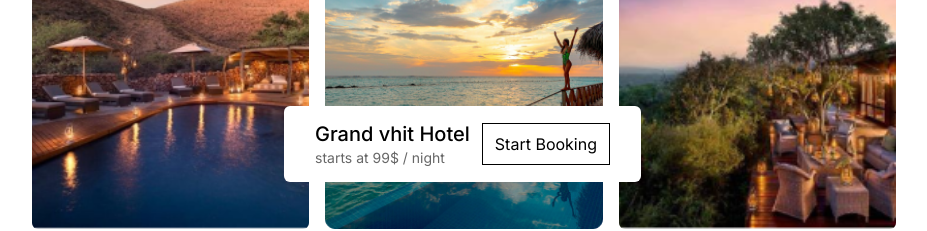
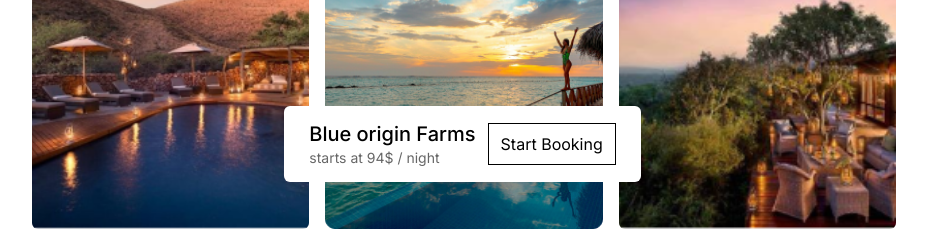
Before and after one commit to smalik21/Luxury_Hotel, a Next.js app: page /explore in a window 1280 px wide. Shown: the part 1460-1691 px from the top of the page, without its empty margins (176-1103 px from the left). Built offline with nearby package versions, Linux system fonts and the light colour scheme.

Commit message:
carousel

```diff
--- a/src/components/explore/FeaturedHotels.jsx
+++ b/src/components/explore/FeaturedHotels.jsx
@@ -1,40 +1,122 @@
-import React from 'react';
-import { PiLessThanBold } from "react-icons/pi";
-import { PiGreaterThanBold } from "react-icons/pi";
+"use client";
+
+import React, { useState } from 'react';
+import { PiLessThanBold, PiGreaterThanBold } from "react-icons/pi";
+
+const hotels = [
+  {
+    id: 1,
+    name: "Blue origin Farms",
+    location: "Jarata, Indonesia",
+    price: "94$ / night",
+    images: [
+      "./Explore/Rectangle 5037.png",
+      "./Explore/Rectangle 5039.png",
+      "./Explore/Rectangle 5042.png",
+      "./Explore/Rectangle 5041.png",
+      "./Explore/Rectangle 5038.png",
+      "./Explore/Rectangle 5040.png"
+    ]
+  },
+  {
+    id: 2,
+    name: "Red origin Farms",
+    price: "95$",
+    images: [
+      "./Explore/Rectangle 5042.png",
+      "./Explore/Rectangle 5039.png",
+      "./Explore/Rectangle 5037.png",
+      "./Explore/Rectangle 5040.png",
+      "./Explore/Rectangle 5038.png",
+      "./Explore/Rectangle 5041.png",
+    ]
+  },
+  {
+    id: 3,
+    name: "Green origin Farms",
+    price: "96$",
+    images: [
+      "./Explore/Rectangle 5039.png",
+      "./Explore/Rectangle 5041.png",
+      "./Explore/Rectangle 5040.png",
+      "./Explore/Rectangle 5037.png",
+      "./Explore/Rectangle 5038.png",
+      "./Explore/Rectangle 5042.png",
+    ]
+  },
+  {
+    id: 4,
+    name: "Black origin Farms",
+    price: "97$",
+    images: [
+      "./Explore/Rectangle 5042.png",
+      "./Explore/Rectangle 5039.png",
+      "./Explore/Rectangle 5040.png",
+      "./Explore/Rectangle 5038.png",
+      "./Explore/Rectangle 5037.png",
+      "./Explore/Rectangle 5041.png",
+    ]
+  },
+  {
+    id: 5,
+    name: "Gray origin Farms",
+    price: "98$",
+    images: [
+      "./Explore/Rectangle 5039.png",
+      "./Explore/Rectangle 5037.png",
+      "./Explore/Rectangle 5038.png",
+      "./Explore/Rectangle 5041.png",
+      "./Explore/Rectangle 5042.png",
+      "./Explore/Rectangle 5040.png"
+    ]
+  },
+];
 
 const FeaturedHotels = () => {
+  const [currentIndex, setCurrentIndex] = useState(0);
+
+  const handlePrevClick = () => {
+    setCurrentIndex((prevIndex) => (prevIndex - 1 + hotels.length) % hotels.length);
+  };
+
+  const handleNextClick = () => {
+    setCurrentIndex((prevIndex) => (prevIndex + 1) % hotels.length);
+  };
+
+  const getVisibleImages = () => {
+    const hotel = hotels[currentIndex];
+    return hotel.images.map((image, index) => (
+      <img key={index} src={image} alt={`Featured hotel ${index + 1}`} className="w-full h-full object-cover rounded-md" />
+    ));
+  };
+
   return (
     <div className="w-full p-4 mt-14">
-      <div className=" max-w-4xl mx-auto p-4">
+      <div className="max-w-4xl mx-auto p-4">
         <div className="flex flex-col md:flex-row justify-between items-center mb-4">
           <div className="flex flex-col justify-center mb-4 md:mb-0">
             <h1 className="text-3xl text-black font-bold">Featured Hotels</h1>
             <p className="text-black text-sm">2000+ hotels</p>
           </div>
           <div className="flex gap-2 items-center justify-center">
-            <button aria-label="Previous">
+            <button aria-label="Previous" onClick={handlePrevClick}>
               <div className="bg-white text-black border border-black rounded-md w-9 h-7 flex items-center justify-center">
                 <PiLessThanBold />
               </div>
             </button>
-            <button aria-label="Next">
+            <button aria-label="Next" onClick={handleNextClick}>
               <div className="bg-black text-white border border-black rounded-md w-9 h-7 flex items-center justify-center">
                 <PiGreaterThanBold />
               </div>
             </button>
           </div>
         </div>
-        <div className="grid grid-cols-1 sm:grid-cols-2 md:grid-cols-3 gap-4 relative">
-          <img src="./Explore/Rectangle 5037.png" alt="Featured hotel 1" className="w-full h-full object-cover rounded-md" />
-          <img src="./Explore/Rectangle 5039.png" alt="Featured hotel 2" className="w-full h-full object-cover rounded-md" />
-          <img src="./Explore/Rectangle 5042.png" alt="Featured hotel 3" className="w-full h-full object-cover rounded-md" />
-          <img src="./Explore/Rectangle 5041.png" alt="Featured hotel 4" className="w-full h-full object-cover rounded-md" />
-          <img src="./Explore/Rectangle 5038.png" alt="Featured hotel 5" className="w-full h-full object-cover rounded-md" />
-          <img src="./Explore/Rectangle 5040.png" alt="Featured hotel 6" className="w-full h-full object-cover rounded-md" />
+        <div className="grid grid-cols-1 sm:grid-cols-2 md:grid-cols-3 gap-4 relative transition-transform duration-500 ease-in-out">
+          {getVisibleImages()}
           <div className="absolute flex items-center justify-center gap-3 w-[90%] sm:w-[357px] h-[76px] top-[85%] left-[5%] sm:top-[606px] sm:left-[252px] rounded-md bg-white">
             <div className="flex flex-col justify-center">
-              <h3 className="text-lg sm:text-xl font-medium text-black">Grand vhit Hotel</h3>
-              <p className="text-sm sm:text-md text-[#00000099]">starts at 99$ / night</p>
+              <h3 className="text-lg sm:text-xl font-medium text-black">{hotels[currentIndex].name}</h3>
+              <p className="text-sm sm:text-md text-[#00000099]">starts at {hotels[currentIndex].price}</p>
             </div>
             <button className="px-3 py-2 text-black border border-black">Start Booking</button>
           </div>
```
